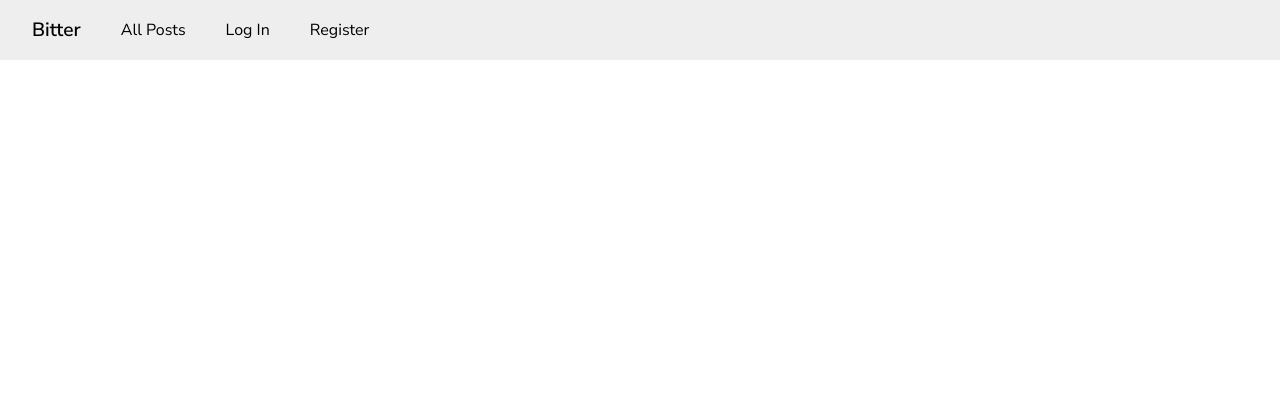
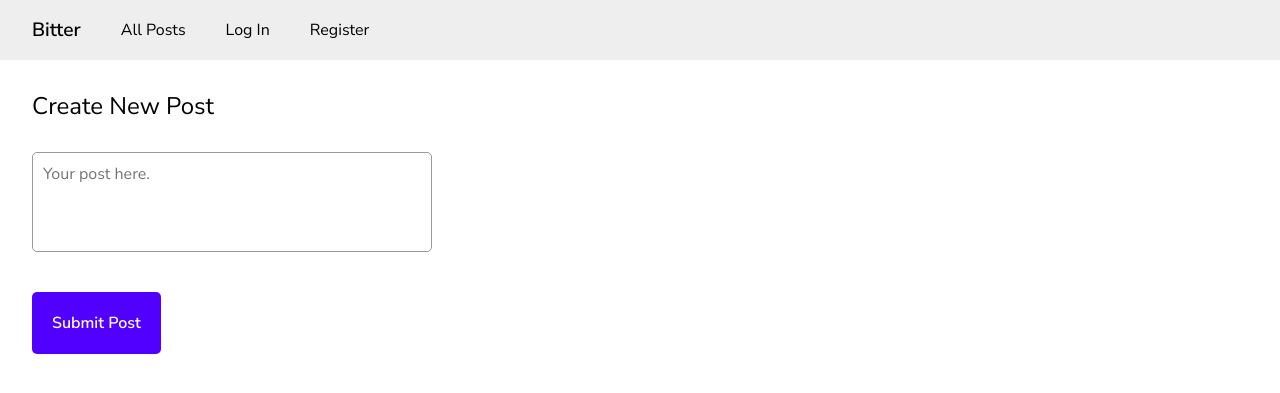
Before and after one commit to thenu-k/django-socialMedia, a Django app: page /createpost in a window 1280 px wide. Shown: the top 393 px of the page. Run offline with Django 3.2, Linux system fonts and the light colour scheme.

Commit message:
create post fn

```diff
--- a/network/templates/network/CreatePost/createpost.html
+++ b/network/templates/network/CreatePost/createpost.html
@@ -1,5 +1,65 @@
 {% extends "network/layout.html" %}
 {% load static %}
 {% block body %}
+<section class="createpost">
+    <form onsubmit="createPost(event)">
+        {% csrf_token %}
+        <h2>Create New Post</h2>
+        <textarea name="" id="contentInput" placeholder="Your post here."  required></textarea>
+        <button type="submit">Submit Post</button>
+    </form>
+</section>
+<script>
+    const createPost = async(e) => {
+        e.preventDefault()
+        const payload = {
+            content: contentInput.value
+        }
+        const res = await fetch('/submitpost',{
+            credentials: 'include',
+            method: 'POST',
+            headers: {
+                'Content-Type': 'application/json',
+            },
+            body: JSON.stringify(payload)
+        })
+        const data = await  res.json()
+        console.log(data)
+        contentInput.value = ''
+    }
+</script>
+<style>
+    section.createpost{
+        display: flex; flex-direction: column;
+    }
+    section.createpost form{
+        display: flex; flex-direction: column;
+    }
+    section.createpost form h2{
+        font-size: 1.5em; font-weight: 500;
+        margin: 30px 0;
+    }
 
+    section.createpost textarea{
+        resize: none;
+        min-height: 100px;
+        width: 400px;
+        border-radius: 5px;
+        border: 1px solid #999999;
+        box-sizing: border-box;
+        padding: 10px;
+        margin-bottom: 40px;
+    }
+    section.createpost button{
+        width: fit-content;
+        padding: 20px;
+        border-radius: 5px;
+        background-color: rgb(81, 0, 255);
+        color: white; font-weight: 600;
+        cursor: pointer;
+    }
+    section.createpost button:hover{
+        background-color: rgb(72, 0, 228);
+    }
+</style>
 {% endblock %}
--- a/network/urls.py
+++ b/network/urls.py
@@ -9,5 +9,6 @@ urlpatterns = [
     path("logout", views.logout_view, name="logout"),
     path("register", views.register, name="register"),
     path("test", views.test, name='test'),
-    path('createpost', views.renderCreatePost, name='createPost')
+    path('createpost', views.renderCreatePost, name='createPost'),
+    path('submitpost', views.submitPost, name='submitPost')
 ]
--- a/network/views.py
+++ b/network/views.py
@@ -3,9 +3,9 @@ from django.db import IntegrityError
 from django.http import HttpResponse, HttpResponseRedirect, JsonResponse
 from django.shortcuts import render
 from django.urls import reverse
-
+from django.views.decorators.csrf import csrf_exempt
 from .models import *
-
+import json
 
 def index(request):
     #Getting all posts
@@ -77,3 +77,13 @@ def test(request):
 # Rendering create post
 def renderCreatePost(request):
     return render(request, 'network/CreatePost/createpost.html')
+
+# Submit post
+@csrf_exempt
+def submitPost(request):
+    if request.user.is_authenticated:
+        body_unicode = request.body.decode('utf-8')
+        body = json.loads(body_unicode)
+        createdByUserObject = User.objects.get(id=request.user.id)
+        Post(content=body['content'], userKey=createdByUserObject).save()
+        return JsonResponse({'success': body})
```
